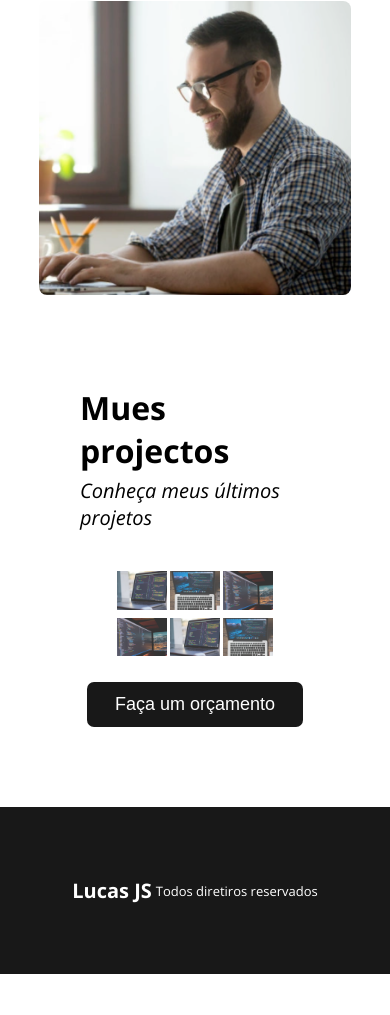
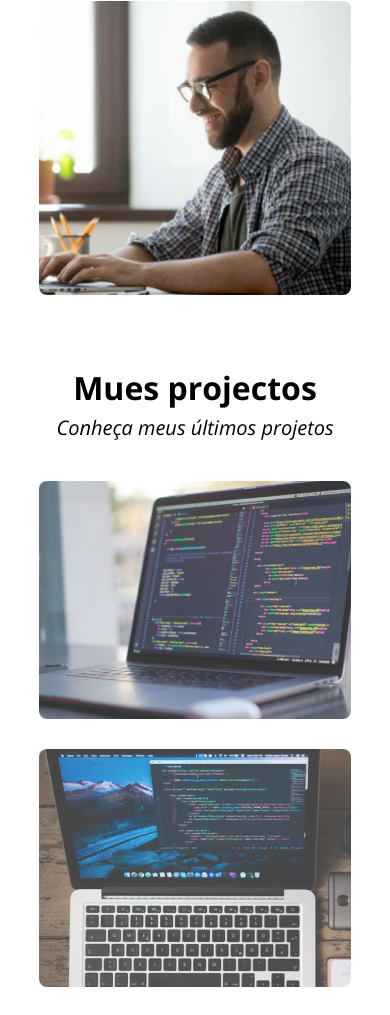
Before and after one commit to lucasaraujope/cursodev, a plain HTML site: page Portifolio/index.html in a window 390 px wide. Shown: the part 1148-2163 px from the top of the page. Before the commit the page ends 2122 px from the top, so only its background shows below. Drawn offline with nearby package versions, Linux system fonts and the light colour scheme.

Commit message:
Finalizando parte de responsividade do projeto

```diff
--- a/Portifolio/style.css
+++ b/Portifolio/style.css
@@ -250,4 +250,33 @@ footer{
             }
         }
     }
+
+    .projects{
+        width: 80%;
+
+        padding: 6rem 0;
+        margin: 0 auto;
+
+        & .projects-list{
+            width: 100%;
+
+            flex-direction: column;
+
+            gap: 3rem;
+            & img{
+                width: 100%;
+                border-radius: .8rem;
+            }
+        }
+
+
+    }
+
+    footer{
+        flex-direction: column;
+
+        & h3{
+            font-size: 2rem;
+        }
+    }
 }
```
